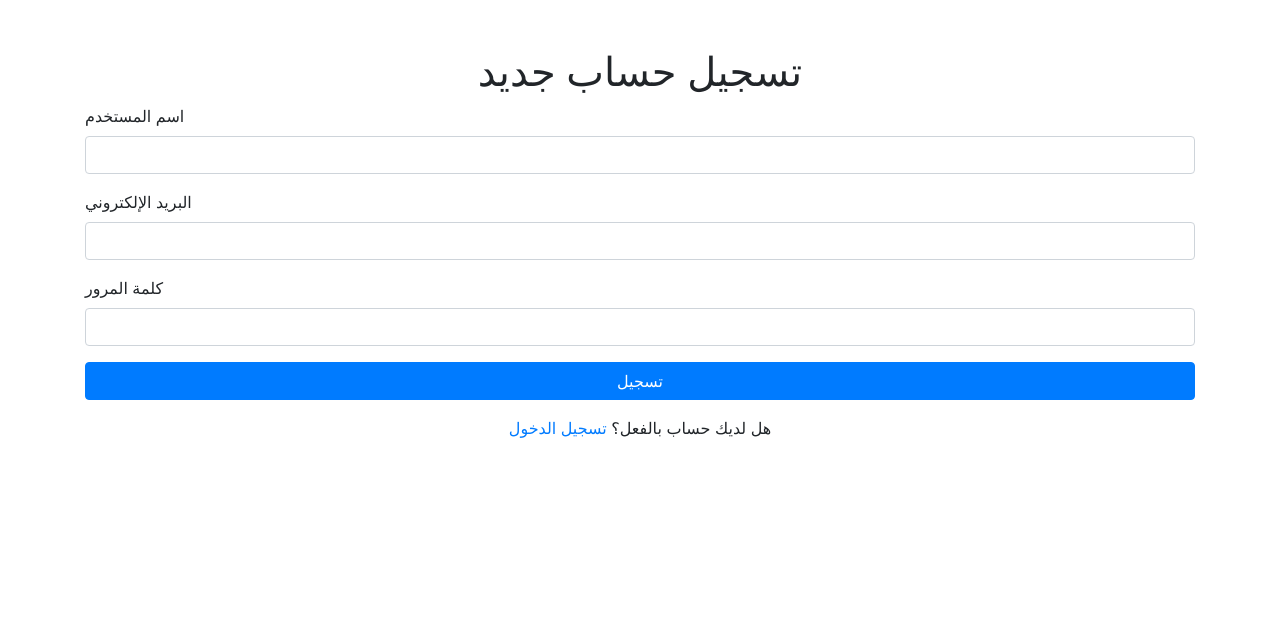
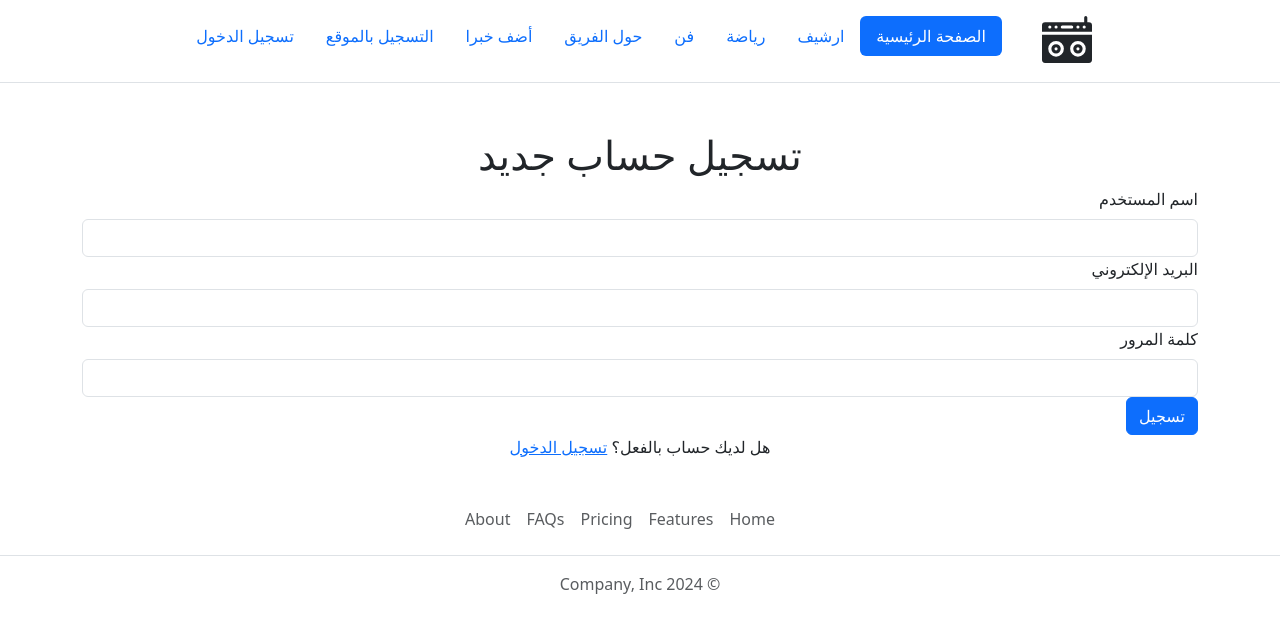
Before and after one commit to Brahim-2891/news_app, a Flask app: page /register in a window 1280 px wide. Shown: the top 633 px of the page. Run offline with Flask 3, Linux system fonts and the light colour scheme; some libraries are stand-ins or nearby versions.

Commit message:
Updated news database, styles, and registration template

```diff
--- a/main.py
+++ b/main.py
@@ -86,6 +86,9 @@ def register():
 
 @app.route("/login", methods=["GET", "POST"])
 def login():
+    if request.method == "GET":
+        return render_template('login.html')
+
     if current_user.is_authenticated:
         return redirect(url_for('home'))
 
@@ -211,9 +214,12 @@ def delete_news(news_id):
 @app.route('/logout')
 #@login_required   Ensure the user is logged in before allowing logout
 def logout():
-    logout_user()  # Log out the user
-    flash("You've been logged out successfully!")  # Flash a message to the user
-    return redirect(url_for('home'))  # Redirect to the login page
+    if current_user.is_authenticated:
+        logout_user()
+        flash('تم تسجيل الخروج بنجاح', 'success')
+    else:
+        flash('أنت بالفعل خارج النظام', 'warning')
+    return redirect(url_for('home'))
 
 
 
--- a/static/styles.css
+++ b/static/styles.css
@@ -6,3 +6,7 @@
 .row {
     background-color: blueviolet;
 }
+
+.icon-spacing {
+    margin-right: 10px;
+}
--- a/templates/header.html
+++ b/templates/header.html
@@ -7,11 +7,18 @@
     <link href="https://cdn.jsdelivr.net/npm/bootstrap@5.3.3/dist/css/bootstrap.min.css" rel="stylesheet"
         integrity="sha384-QWTKZyjpPEjISv5WaRU9OFeRpok6YctnYmDr5pNlyT2bRjXh0JMhjY6hW+ALEwIH"
         crossorigin="anonymous">
+    <link rel="stylesheet" href="https://cdn.jsdelivr.net/npm/bootstrap-icons@1.10.5/font/bootstrap-icons.css">
+
 </head>
 <body>
 
     <header class="d-flex flex-wrap justify-content-center py-3 mb-4 border-bottom">
+      <svg xmlns="http://www.w3.org/2000/svg" width="50" height="50" fill="currentColor" class="bi bi-boombox-fill me-2 icon-spacing" viewBox="0 0 16 16">
+        <path d="M14 0a.5.5 0 0 1 .5.5V2h.5a1 1 0 0 1 1 1v2H0V3a1 1 0 0 1 1-1h12.5V.5A.5.5 0 0 1 14 0M2 3.5a.5.5 0 1 0 1 0 .5.5 0 0 0-1 0m2 0a.5.5 0 1 0 1 0 .5.5 0 0 0-1 0m7.5.5a.5.5 0 1 0 0-1 .5.5 0 0 0 0 1m1.5-.5a.5.5 0 1 0 1 0 .5.5 0 0 0-1 0M9.5 3h-3a.5.5 0 0 0 0 1h3a.5.5 0 0 0 0-1M6 10.5a1.5 1.5 0 1 1-3 0 1.5 1.5 0 0 1 3 0m-1.5.5a.5.5 0 1 0 0-1 .5.5 0 0 0 0 1m7 1a1.5 1.5 0 1 0 0-3 1.5 1.5 0 0 0 0 3m.5-1.5a.5.5 0 1 1-1 0 .5.5 0 0 1 1 0"/>
+        <path d="M0 6h16v8a1 1 0 0 1-1 1H1a1 1 0 0 1-1-1zm2 4.5a2.5 2.5 0 1 0 5 0 2.5 2.5 0 0 0-5 0m7 0a2.5 2.5 0 1 0 5 0 2.5 2.5 0 0 0-5 0"/>
+    </svg>
         <ul class="nav nav-pills justify-content-center">
+
           <li class="nav-item"><a href="{{ url_for('home') }}" class="nav-link active" aria-current="page">الصفحة الرئيسية</a></li>
           <li class="nav-item"><a href="#" class="nav-link">ارشيف</a></li>
           <li class="nav-item"><a href="#" class="nav-link">رياضة</a></li>
@@ -40,7 +47,7 @@
             </li>
           {% else %}
             <li class="nav-item">
-                  <a href="{{ url_for('logout') }}" class="nav-link">تسجيل الخروج</a>
+                <a href="{{ url_for('home') }}" class="nav-link">تسجيل الخروج</a>
             </li>
           {% endif %}
         </ul>
--- a/templates/register.html
+++ b/templates/register.html
@@ -1,12 +1,9 @@
-<!DOCTYPE html>
-<html lang="ar" dir="rtl">
-<head>
-    <meta charset="UTF-8">
-    <meta name="viewport" content="width=device-width, initial-scale=1.0">
-    <title>تسجيل حساب جديد</title>
-    <link rel="stylesheet" href="https://stackpath.bootstrapcdn.com/bootstrap/4.3.1/css/bootstrap.min.css">
-</head>
-<body>
+{% extends 'header.html' %}
+
+{% block title %}تسجيل حساب جديد{% endblock %}
+
+{% block content%}
+
 <div class="container">
     <h1 class="text-center mt-5">تسجيل حساب جديد</h1>
     <form method="POST" action="{{ url_for('register') }}">
@@ -29,5 +26,4 @@
     </form>
     <p class="text-center">هل لديك حساب بالفعل؟ <a href="{{ url_for('login') }}">تسجيل الدخول</a></p>
 </div>
-</body>
-</html>
+{% endblock %}
```
Also changed, not shown: instance/news.db. Lines whose indentation alone changed are shown as unchanged.
